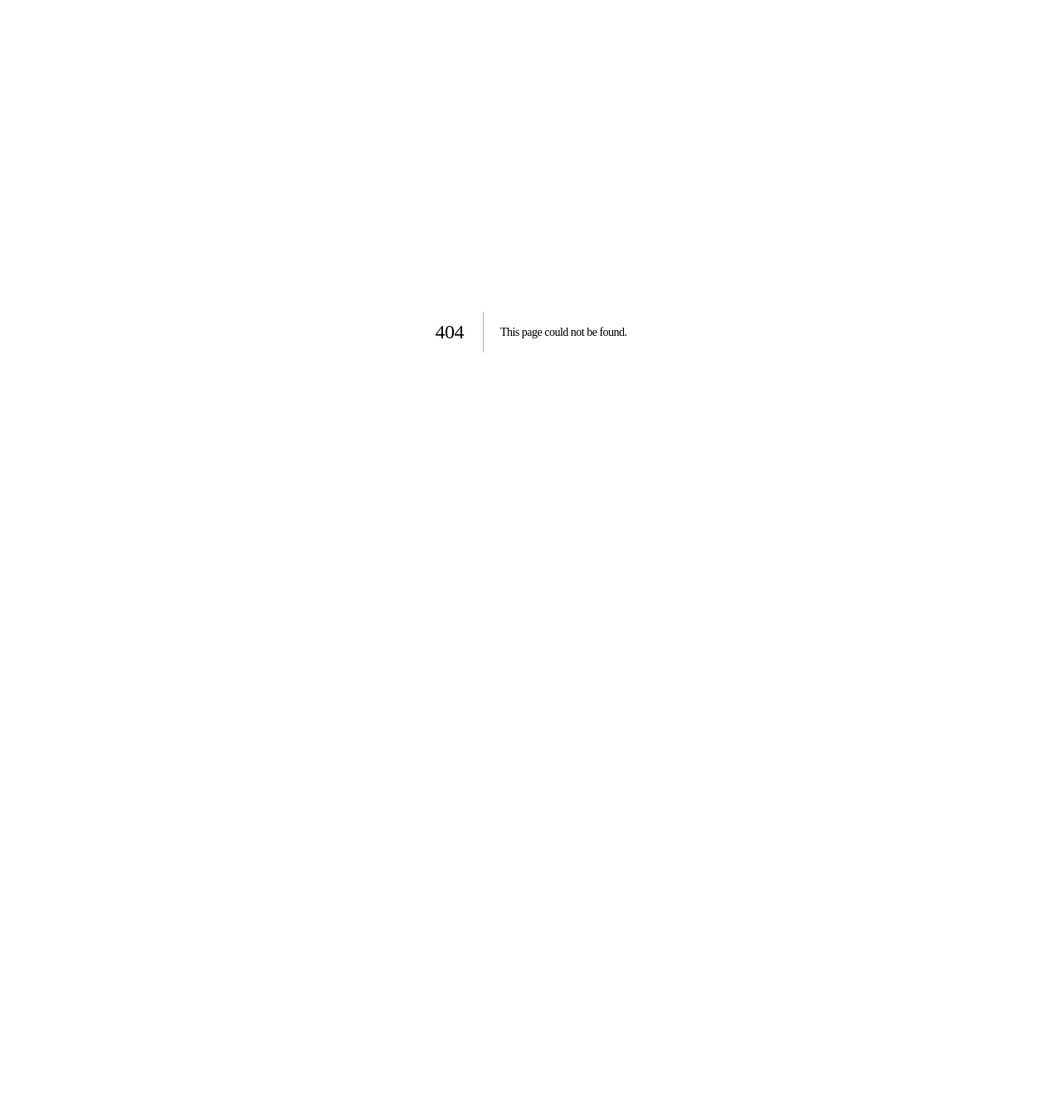
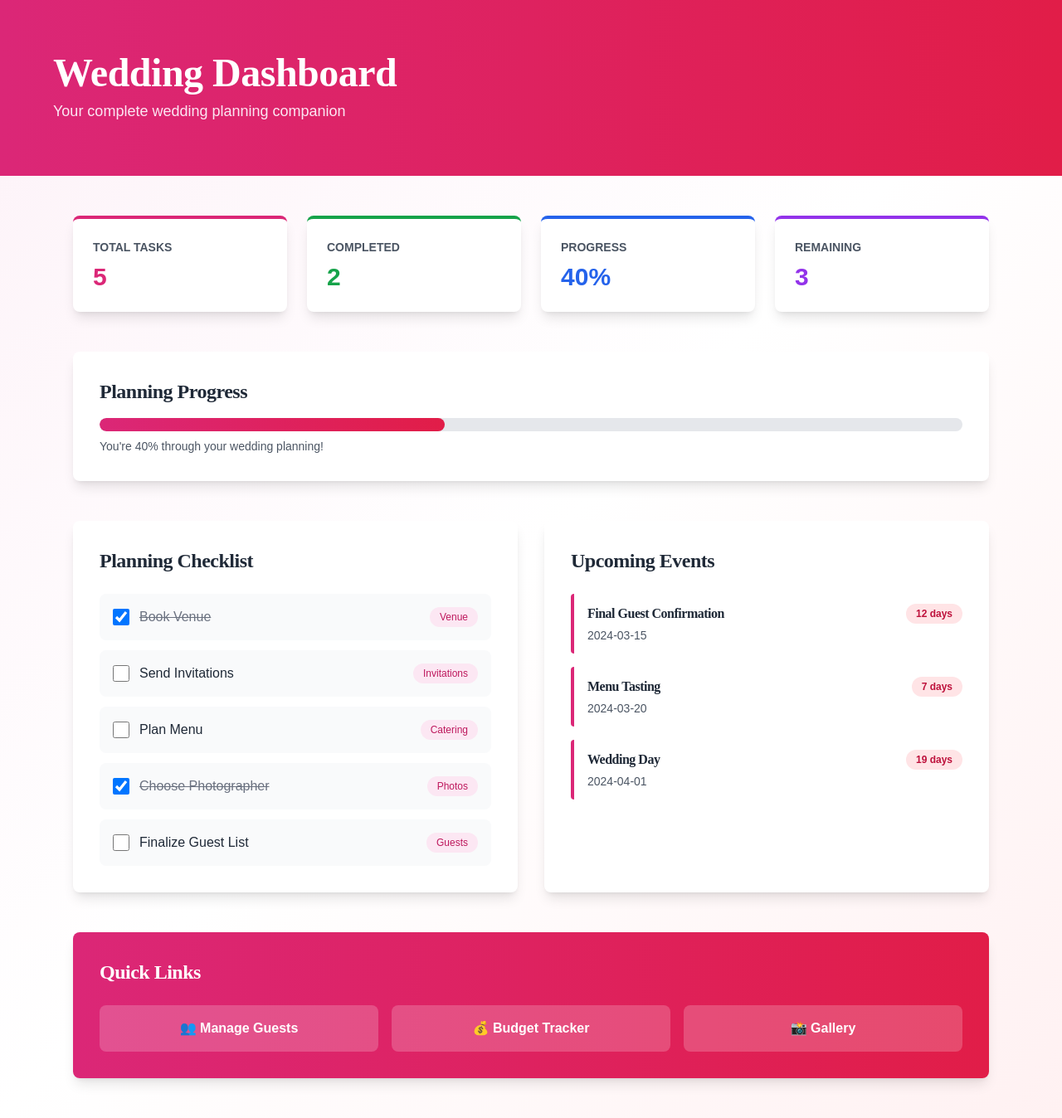
Before and after one commit to yashwanthreddy6765/wedding-management-system, a Next.js app: page /dashboard in a window 1280 px wide. Before the commit this address had no page. Shown: the whole page at 83% size. Before the commit the page ends 800 px from the top, so only its background shows below. Built offline with nearby package versions, Linux system fonts and the light colour scheme.

Commit message:
Add comprehensive wedding dashboard with tasks and timeline

```diff
--- /dev/null
+++ b/app/dashboard/page.tsx
@@ -0,0 +1,160 @@
+'use client';
+
+import { useState } from 'react';
+import Link from 'next/link';
+
+const Dashboard = () => {
+  const [tasks, setTasks] = useState([
+    { id: 1, title: 'Book Venue', completed: true, category: 'Venue' },
+    { id: 2, title: 'Send Invitations', completed: false, category: 'Invitations' },
+    { id: 3, title: 'Plan Menu', completed: false, category: 'Catering' },
+    { id: 4, title: 'Choose Photographer', completed: true, category: 'Photos' },
+    { id: 5, title: 'Finalize Guest List', completed: false, category: 'Guests' },
+  ]);
+
+  const completedTasks = tasks.filter(t => t.completed).length;
+  const totalTasks = tasks.length;
+  const progressPercentage = (completedTasks / totalTasks) * 100;
+
+  const toggleTask = (id) => {
+    setTasks(tasks.map(t => t.id === id ? { ...t, completed: !t.completed } : t));
+  };
+
+  const upcomingEvents = [
+    { date: '2024-03-15', event: 'Final Guest Confirmation', daysLeft: 12 },
+    { date: '2024-03-20', event: 'Menu Tasting', daysLeft: 7 },
+    { date: '2024-04-01', event: 'Wedding Day', daysLeft: 19 },
+  ];
+
+  return (
+    <div className="min-h-screen bg-gradient-to-br from-pink-50 via-white to-rose-50">
+      {/* Hero Section */}
+      <div className="bg-gradient-to-r from-pink-600 to-rose-600 text-white py-16 px-6">
+        <div className="max-w-6xl mx-auto">
+          <h1 className="text-4xl md:text-5xl font-bold mb-2">Wedding Dashboard</h1>
+          <p className="text-pink-100 text-lg">Your complete wedding planning companion</p>
+        </div>
+      </div>
+
+      {/* Main Content */}
+      <div className="max-w-6xl mx-auto px-6 py-12">
+        {/* Stats Grid */}
+        <div className="grid grid-cols-1 md:grid-cols-4 gap-6 mb-12">
+          <div className="bg-white rounded-lg shadow-lg p-6 border-t-4 border-pink-600">
+            <div className="text-gray-600 text-sm font-semibold uppercase">Total Tasks</div>
+            <div className="text-3xl font-bold text-pink-600 mt-2">{totalTasks}</div>
+          </div>
+          <div className="bg-white rounded-lg shadow-lg p-6 border-t-4 border-green-600">
+            <div className="text-gray-600 text-sm font-semibold uppercase">Completed</div>
+            <div className="text-3xl font-bold text-green-600 mt-2">{completedTasks}</div>
+          </div>
+          <div className="bg-white rounded-lg shadow-lg p-6 border-t-4 border-blue-600">
+            <div className="text-gray-600 text-sm font-semibold uppercase">Progress</div>
+            <div className="text-3xl font-bold text-blue-600 mt-2">{Math.round(progressPercentage)}%</div>
+          </div>
+          <div className="bg-white rounded-lg shadow-lg p-6 border-t-4 border-purple-600">
+            <div className="text-gray-600 text-sm font-semibold uppercase">Remaining</div>
+            <div className="text-3xl font-bold text-purple-600 mt-2">{totalTasks - completedTasks}</div>
+          </div>
+        </div>
+
+        {/* Progress Bar */}
+        <div className="bg-white rounded-lg shadow-lg p-8 mb-12">
+          <h2 className="text-2xl font-bold text-gray-800 mb-4">Planning Progress</h2>
+          <div className="w-full bg-gray-200 rounded-full h-4 overflow-hidden">
+            <div
+              className="bg-gradient-to-r from-pink-600 to-rose-600 h-full rounded-full transition-all duration-500"
+              style={{ width: `${progressPercentage}%` }}
+            />
+          </div>
+          <p className="text-gray-600 mt-2 text-sm">You're {Math.round(progressPercentage)}% through your wedding planning!</p>
+        </div>
+
+        {/* Two Column Layout */}
+        <div className="grid grid-cols-1 lg:grid-cols-2 gap-8">
+          {/* Checklist */}
+          <div className="bg-white rounded-lg shadow-lg p-8">
+            <h2 className="text-2xl font-bold text-gray-800 mb-6">Planning Checklist</h2>
+            <div className="space-y-3">
+              {tasks.map(task => (
+                <div
+                  key={task.id}
+                  className="flex items-center p-4 bg-gray-50 rounded-lg hover:bg-pink-50 transition"
+                >
+                  <input
+                    type="checkbox"
+                    checked={task.completed}
+                    onChange={() => toggleTask(task.id)}
+                    className="w-5 h-5 text-pink-600 cursor-pointer"
+                  />
+                  <span
+                    className={`ml-3 flex-1 ${
+                      task.completed
+                        ? 'line-through text-gray-500'
+                        : 'text-gray-800 font-medium'
+                    }`}
+                  >
+                    {task.title}
+                  </span>
+                  <span className="text-xs bg-pink-100 text-pink-700 px-3 py-1 rounded-full">
+                    {task.category}
+                  </span>
+                </div>
+              ))}
+            </div>
+          </div>
+
+          {/* Upcoming Events */}
+          <div className="bg-white rounded-lg shadow-lg p-8">
+            <h2 className="text-2xl font-bold text-gray-800 mb-6">Upcoming Events</h2>
+            <div className="space-y-4">
+              {upcomingEvents.map((event, idx) => (
+                <div
+                  key={idx}
+                  className="border-l-4 border-pink-600 pl-4 py-3 hover:bg-pink-50 transition rounded"
+                >
+                  <div className="flex justify-between items-start">
+                    <div>
+                      <h3 className="font-semibold text-gray-800">{event.event}</h3>
+                      <p className="text-gray-600 text-sm mt-1">{event.date}</p>
+                    </div>
+                    <span className="bg-rose-100 text-rose-700 text-xs font-semibold px-3 py-1 rounded-full">
+                      {event.daysLeft} days
+                    </span>
+                  </div>
+                </div>
+              ))}
+            </div>
+          </div>
+        </div>
+
+        {/* Quick Links Section */}
+        <div className="mt-12 bg-gradient-to-r from-pink-600 to-rose-600 rounded-lg shadow-lg p-8 text-white">
+          <h2 className="text-2xl font-bold mb-6">Quick Links</h2>
+          <div className="grid grid-cols-1 md:grid-cols-3 gap-4">
+            <Link
+              href="/guests"
+              className="bg-white bg-opacity-20 hover:bg-opacity-30 transition rounded-lg p-4 text-center font-semibold"
+            >
+              👥 Manage Guests
+            </Link>
+            <Link
+              href="/budget"
+              className="bg-white bg-opacity-20 hover:bg-opacity-30 transition rounded-lg p-4 text-center font-semibold"
+            >
+              💰 Budget Tracker
+            </Link>
+            <Link
+              href="/gallery"
+              className="bg-white bg-opacity-20 hover:bg-opacity-30 transition rounded-lg p-4 text-center font-semibold"
+            >
+              📸 Gallery
+            </Link>
+          </div>
+        </div>
+      </div>
+    </div>
+  );
+};
+
+export default Dashboard;
```
